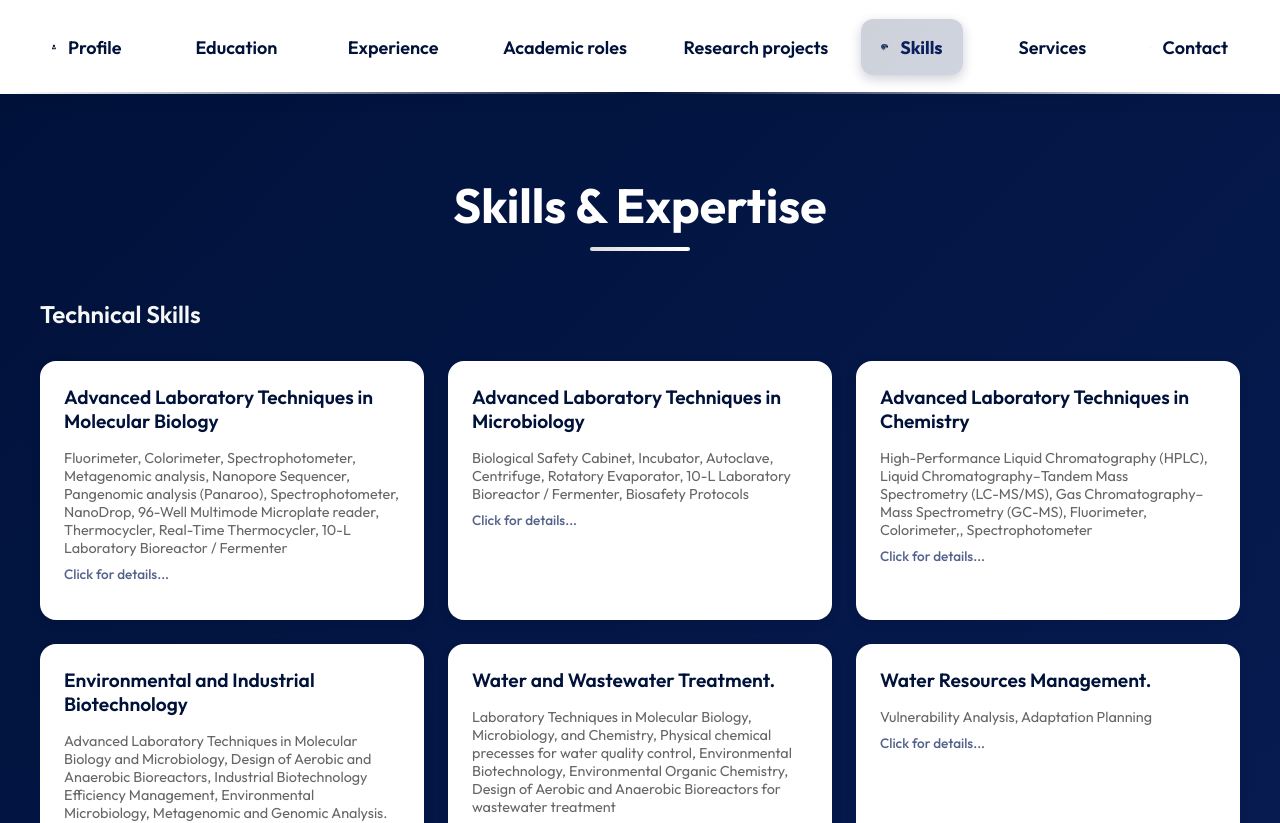
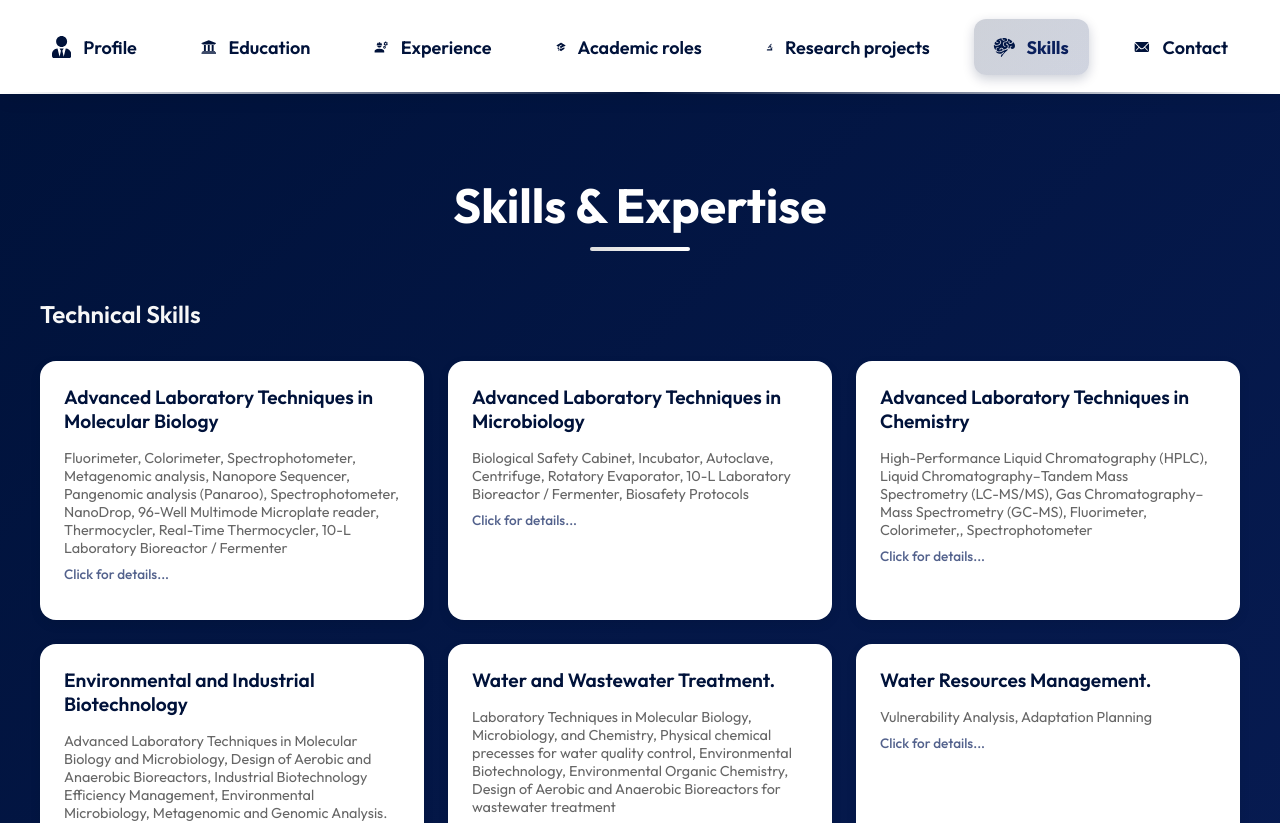
Before and after one commit to NicaraoD/Portafolio_NicaEnvironmental-main-main, a React (Vite) app: page /skills in a window 1280 px wide. Shown: the top 823 px of the page. Built offline with nearby package versions, Linux system fonts and the light colour scheme.

Commit message:
hidding services

```diff
--- a/src/components/Nav.tsx
+++ b/src/components/Nav.tsx
@@ -65,7 +65,7 @@ export default function NavComponent() {
           <span className={styles.navLink}>Skills</span>
         </Link>
 
-        <div
+        {/* <div
           className={`${styles.navServiceContainer} ${isActive('/services')}`}
         >
           <div className={styles.buttonServiceContainer}>
@@ -77,7 +77,7 @@ export default function NavComponent() {
           <div className={styles.serviceOptions}>
             <ServiceComponent />
           </div>
-        </div>
+        </div> */}
 
         <Link to="/contact" className={`${styles.navItem} ${isActive('/contact')}`}>
           <IoIosMail className={styles.navIcon} size={32} color='#00123a' />
--- a/src/components/NavOnly.tsx
+++ b/src/components/NavOnly.tsx
@@ -63,10 +63,10 @@ export default function NavComponent() {
                     <span className={styles.navLink}>Skills</span>
                 </Link>
 
-                <Link to="/services" className={`${styles.navItem} ${isActive('/services')}`}>
+                {/* <Link to="/services" className={`${styles.navItem} ${isActive('/services')}`}>
                     <IoIosMail className={styles.navIcon} size={32} color='#00123a' />
                     <span className={styles.navLink}>Services</span>
-                </Link>
+                </Link> */}
 
                 <Link to="/contact" className={`${styles.navItem} ${isActive('/contact')}`}>
                     <IoIosMail className={styles.navIcon} size={32} color='#00123a' />
```
